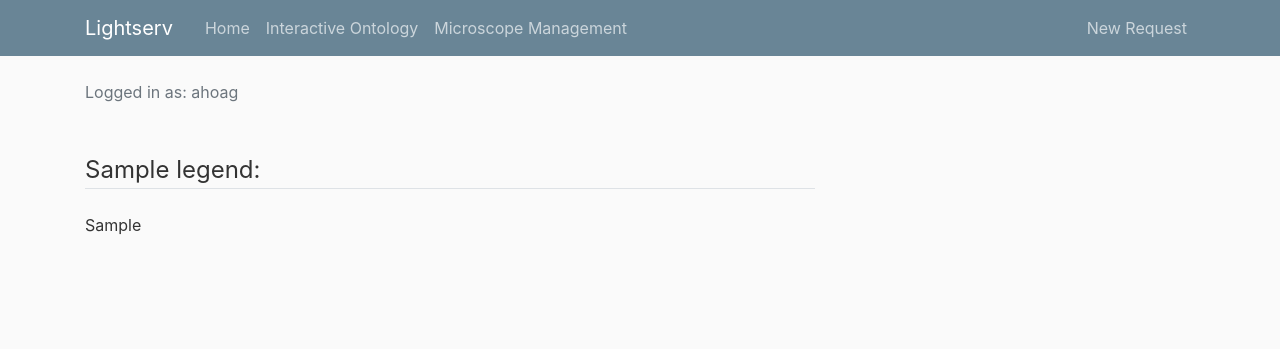
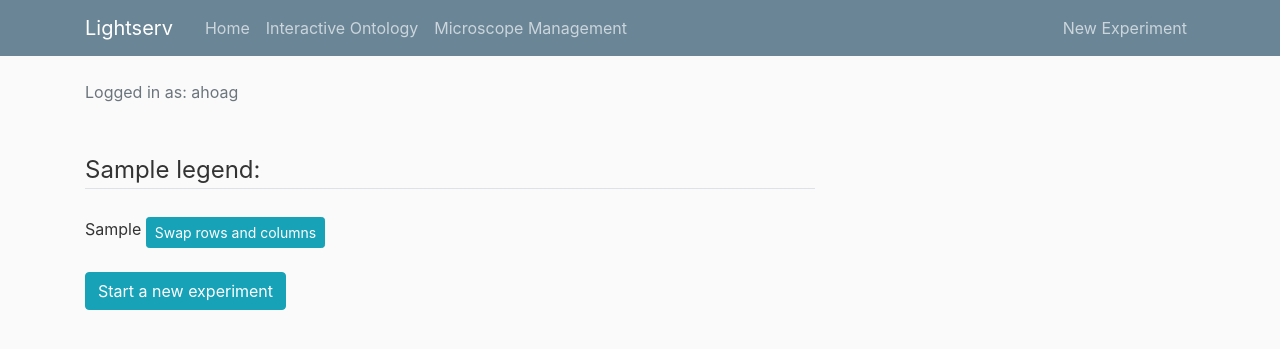
Before and after one commit to BrainCOGS/lightserv, a Flask app: template lightserv/templates/main/home.html in a window 1280 px wide. Shown: the top 349 px of the page. Run offline with Flask 2, Linux system fonts and the light colour scheme; the visitor is signed in with stand-in values (Sample User, id 1); the template is opened without the code that fills it: most values are stand-ins (such as "Sample title", 1, 10 or a date in 2020); parts of the project's set-up code (start-up, migrations or seed data) failed here and were passed over; some libraries are stand-ins or nearby versions.

Commit message:
Only show row/column table swapper if table has content; add a start experiment button on home page

```diff
--- a/lightserv/clearing/routes.py
+++ b/lightserv/clearing/routes.py
@@ -155,4 +155,4 @@ def clearing_table(experiment_id):
 
 
 
-	return render_template('clearing/clearing_table.html',table=table)
+	return render_template('clearing/clearing_table.html',clearing_contents=db_contents,table=table)
--- a/lightserv/experiments/routes.py
+++ b/lightserv/experiments/routes.py
@@ -47,7 +47,7 @@ def new_exp():
 		return redirect(url_for('main.home'))
 
 	return render_template('experiments/create_exp.html', title='new_experiment',
-		form=form,legend='New Request')
+		form=form,legend='New Experiment')
 
 @experiments.route("/exp/<int:experiment_id>/delete", methods=['POST'])
 @logged_in
--- a/lightserv/main/routes.py
+++ b/lightserv/main/routes.py
@@ -31,7 +31,7 @@ def home():
 
 	table = ExpTable(sorted_results,sort_by=sort,
 					  sort_reverse=reverse)
-	return render_template('main/home.html',exp_table=table,legend=legend)
+	return render_template('main/home.html',exp_contents=exp_contents,exp_table=table,legend=legend)
 
 @main.route('/login', methods=['GET', 'POST'])
 def login():
--- a/lightserv/templates/clearing/clearing_table.html
+++ b/lightserv/templates/clearing/clearing_table.html
@@ -1,5 +1,9 @@
 {% extends "layout.html" %}
 {% block content %}
 	{{ table }}
+	{% if clearing_contents %}
+		<input id = "tableSwapper" type="button"  class="btn btn-sm btn-info mt-1" value="Swap rows and columns"/>
+		<script src="{{ url_for('static',filename='javascript/tableswapper.js') }}" defer="defer"></script>
+	{% endif %}
 
 {% endblock content %}
--- a/lightserv/templates/experiments/exp.html
+++ b/lightserv/templates/experiments/exp.html
@@ -17,6 +17,7 @@
 		</article>
 		{{ exp_table }}
 		<input id = "tableSwapper" type="button"  class="btn btn-sm btn-info mt-1" value="Swap rows and columns"/>
+
 		<!-- Notes Section -->
 		<article class="media content-section mt-4">
 
--- a/lightserv/templates/layout.html
+++ b/lightserv/templates/layout.html
@@ -38,7 +38,7 @@
 
 						<!-- Navbar Right Side -->
 						<div class="navbar-nav">
-							<a class="nav-item nav-link" href="{{ url_for('experiments.new_exp') }}">New Request</a>
+							<a class="nav-item nav-link" href="{{ url_for('experiments.new_exp') }}">New Experiment</a>
 						</div>
 					</div>
 				</div>
--- a/lightserv/templates/main/home.html
+++ b/lightserv/templates/main/home.html
@@ -2,6 +2,15 @@
 	{% block content %}
 	<a class="text-muted">Logged in as: {{ session['user'] }}</a></br></br>
 	<legend class="border-bottom mb-4 mt-4">{{ legend }}:</legend>
+		{{ exp_table }}
+		{% if exp_contents %}
+			<input id = "tableSwapper" type="button"  class="btn btn-sm btn-info mt-1" value="Swap rows and columns"/>
+		{% endif %}
 
-		{{ exp_table }}
+		<form action="{{url_for('experiments.new_exp')}}">
+			<button type="submit" class="btn btn-info mt-4 mb-4">Start a new experiment</button>
+		</form>
+
+		<script src="{{ url_for('static',filename='javascript/tableswapper.js') }}" defer="defer"></script>
+
 	{% endblock content %}
```
Also changed, not shown: lightserv/microscope/routes.py (+19 -2 lines), lightserv/tables.py (+3 -4 lines), lightserv/templates/microscope/objective_swap_log.html (+6 -5 lines).
